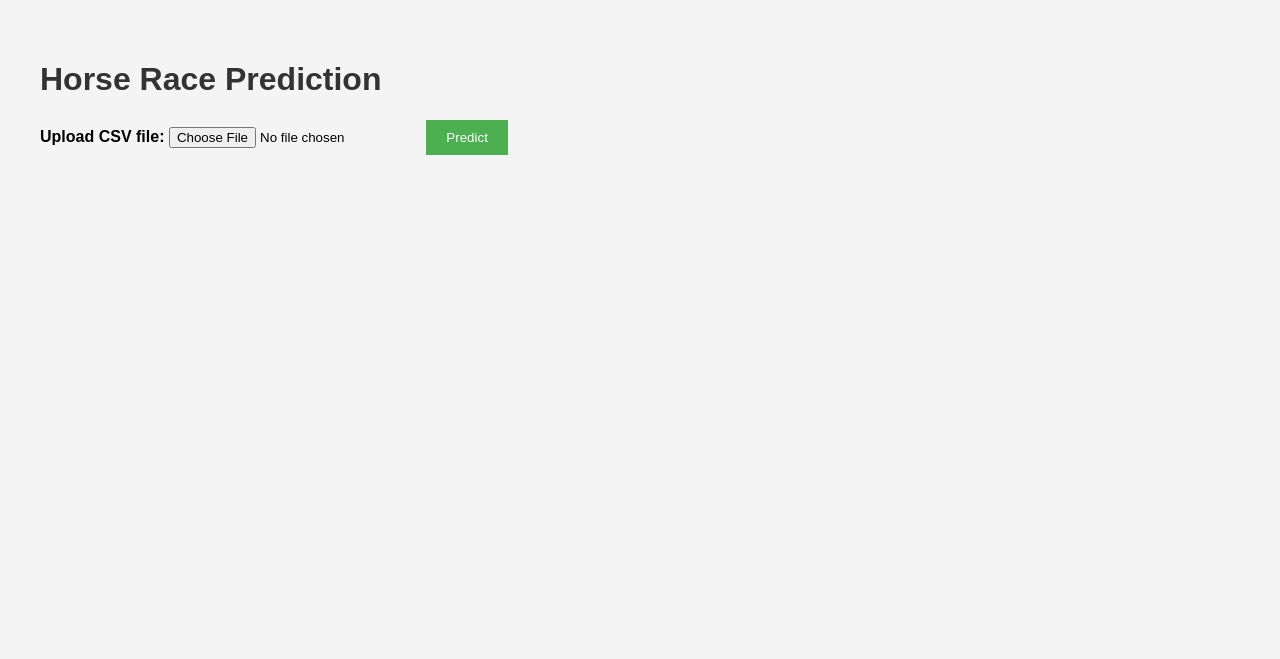
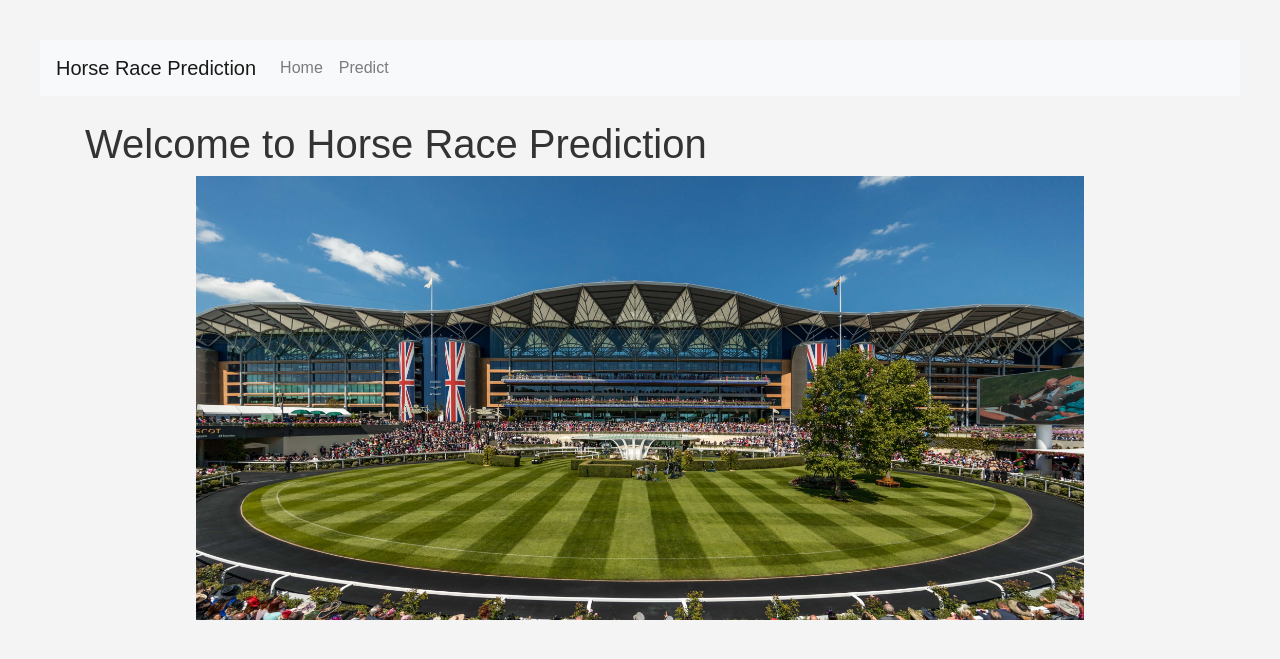
Before and after one commit to andrewbarwise/horse_trading, a Flask app: page / in a window 1280 px wide. Shown: the top 659 px of the page. Run offline with Flask 3, Linux system fonts and the light colour scheme; parts of the project's set-up code (start-up, migrations or seed data) failed here and were passed over; some libraries are stand-ins or nearby versions.

Commit message:
create and style a landing page with better navigation

```diff
--- a/app.py
+++ b/app.py
@@ -29,8 +29,12 @@ if not hasattr(model, 'predict'):
     raise AttributeError(f"Loaded object is not a model with a predict method. Loaded object type: {type(model)}")
 
 @app.route('/')
-def home():
-    return render_template('index.html', races=[], race_data={})
+def landing():
+    return render_template('landing.html')
+
+@app.route('/predict_page')
+def predict_page():
+    return render_template('index.html', races=[], race_data={}, selected_race=None)
 
 @app.route('/predict', methods=['POST'])
 def predict():
--- a/static/styles.css
+++ b/static/styles.css
@@ -1,4 +1,11 @@
 /* styles.css */
+
+.img-fluid {
+    display: block;
+    margin-left: auto;
+    margin-right: auto;
+    max-width: 80%;
+}
 
 body {
     font-family: Arial, sans-serif;
--- /dev/null
+++ b/templates/base.html
@@ -0,0 +1,31 @@
+<!DOCTYPE html>
+<html lang="en">
+<head>
+    <meta charset="'UTF-8">
+    <meta name="viewport" content="width=device-width, initial-scale=1.0">
+    <title>{% block title %}Horse Rcaing Predictor{% endblock %}</title>
+    <link rel="stylesheet" href="https://maxcdn.bootstrapcdn.com/bootstrap/4.5.2/css/bootstrap.min.css">
+    <link rel="stylesheet" href="{{ url_for('static', filename='styles.css') }}"
+</head>
+<body>
+    <nav class="navbar navbar-expand-lg navbar-light bg-light">
+        <a class="navbar-brand" href="/">Horse Race Prediction</a>
+        <div class="collapse navbar-collapse">
+            <ul class="navbar-nav mr-auto">
+                <li class="nav-item">
+                    <a class="nav-link" href="/">Home</a>
+                </li>
+                <li class="nav-item">
+                    <a class="nav-link" href="/predict_page">Predict</a>
+                </li>
+            </ul>
+        </div>
+    </nav>
+    <div class="container mt-4">
+        {% block content %}{% endblock %}
+    </div>
+    <script src="https://code.jquery.com/jquery-3.5.1.slim.min.js"></script>
+    <script src="https://cdn.jsdelivr.net/npm/@popperjs/core@2.9.2/dist/umd/popper.min.js"></script>
+    <script src="https://maxcdn.bootstrapcdn.com/bootstrap/4.5.2/js/bootstrap.min.js"></script>
+</body>
+</html>
--- a/templates/index.html
+++ b/templates/index.html
@@ -1,30 +1,28 @@
-<!DOCTYPE html>
-<html lang="en">
-<head>
-    <meta charset="UTF-8">
-    <meta name="viewport" content="width=device-width, initial-scale=1.0">
-    <title>Horse Race Prediction</title>
-    <link rel="stylesheet" href="{{ url_for('static', filename='styles.css') }}">
-</head>
-<body>
+{% extends "base.html" %}
+
+{% block title %}Prediction Page{% endblock %}
+
+{% block content %}
     <h1>Horse Race Prediction</h1>
 
     <form action="/predict" method="post" enctype="multipart/form-data">
-        <label for="file">Upload CSV file:</label>
-        <input type="file" id="file" name="file">
-        <button type="submit">Predict</button>
+        <div class="form-group">
+            <label for="file">Upload CSV file:</label>
+            <input type="file" class="form-control-file" id="file" name="file">
+        </div>
+        <button type="submit" class="btn btn-primary">Predict</button>
     </form>
 
     {% if races %}
         <h2>Select a Race:</h2>
-        <select id="raceSelect" onchange="updateRace()">
+        <select id="raceSelect" class="form-control" onchange="updateRace()">
             {% for race in races %}
                 <option value="{{ race }}" {% if race == selected_race %}selected{% endif %}>{{ race }}</option>
             {% endfor %}
         </select>
     {% endif %}
 
-    <div id="raceData">
+    <div id="raceData" class="mt-4">
         {% if race_data and selected_race %}
             {{ race_data[selected_race] | safe }}
         {% endif %}
@@ -38,8 +36,7 @@
         }
 
         function refreshPage() {
-            window.location.href = '/';
+            window.location.href = '/predict_page';
         }
     </script>
-</body>
-</html>
+{% endblock %}
--- /dev/null
+++ b/templates/landing.html
@@ -0,0 +1,8 @@
+{% extends "base.html" %}
+
+{% block title %}Landing Page{% endblock %}
+
+{% block content %}
+    <h1>Welcome to Horse Race Prediction</h1>
+    <img src="{{ url_for('static', filename='images/cover_photo.jpg') }}" class="img-fluid" alt="Racing Horse">
+{% endblock %}
```
Also changed, not shown: static/images/cover_photo.jpg (added), 2 other files.
